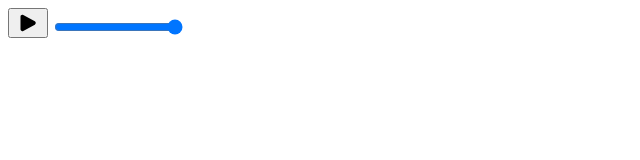
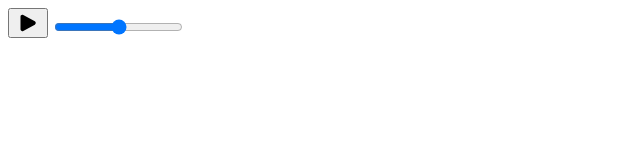
Before and after one commit to sadderpro/white-noise, a plain HTML site: page index.html in a window 1280 px wide. Shown: the full height of the page, 0-640 px from the left. Drawn offline with Linux system fonts and the light colour scheme.

Commit message:
fix: initialize gainNode with slider default value

```diff
--- a/index.html
+++ b/index.html
@@ -19,7 +19,7 @@
     </svg>
   </button>
 
-  <input type="range" id="volumeSlider" min="0" max="1" step="0.01" value="1">
+  <input type="range" id="volumeSlider" min="0" max="1" step="0.01" value="0.5">
 
   <script src="script.js"></script>
 
--- a/script.js
+++ b/script.js
@@ -1,5 +1,4 @@
 // TODO: add logic to display debug information
-// TODO: set default gain in gainNode to match slider gain.
 
 // these are UI elements
 const playButton = document.getElementById("playButton");
@@ -8,7 +7,11 @@ const volumeSlider = document.getElementById("volumeSlider");
 const audioContext = new AudioContext();
 
 const gainNode = audioContext.createGain();
+
+// we initialize the gain here
+gainNode.gain.setValueAtTime(Math.pow(parseFloat(volumeSlider.value), 2), audioContext.currentTime);
 gainNode.connect(audioContext.destination);
+
 
 // empty, 2 second long buffer with two channels (stereo)
 // ? could create another buffer in mono for comparison
```
